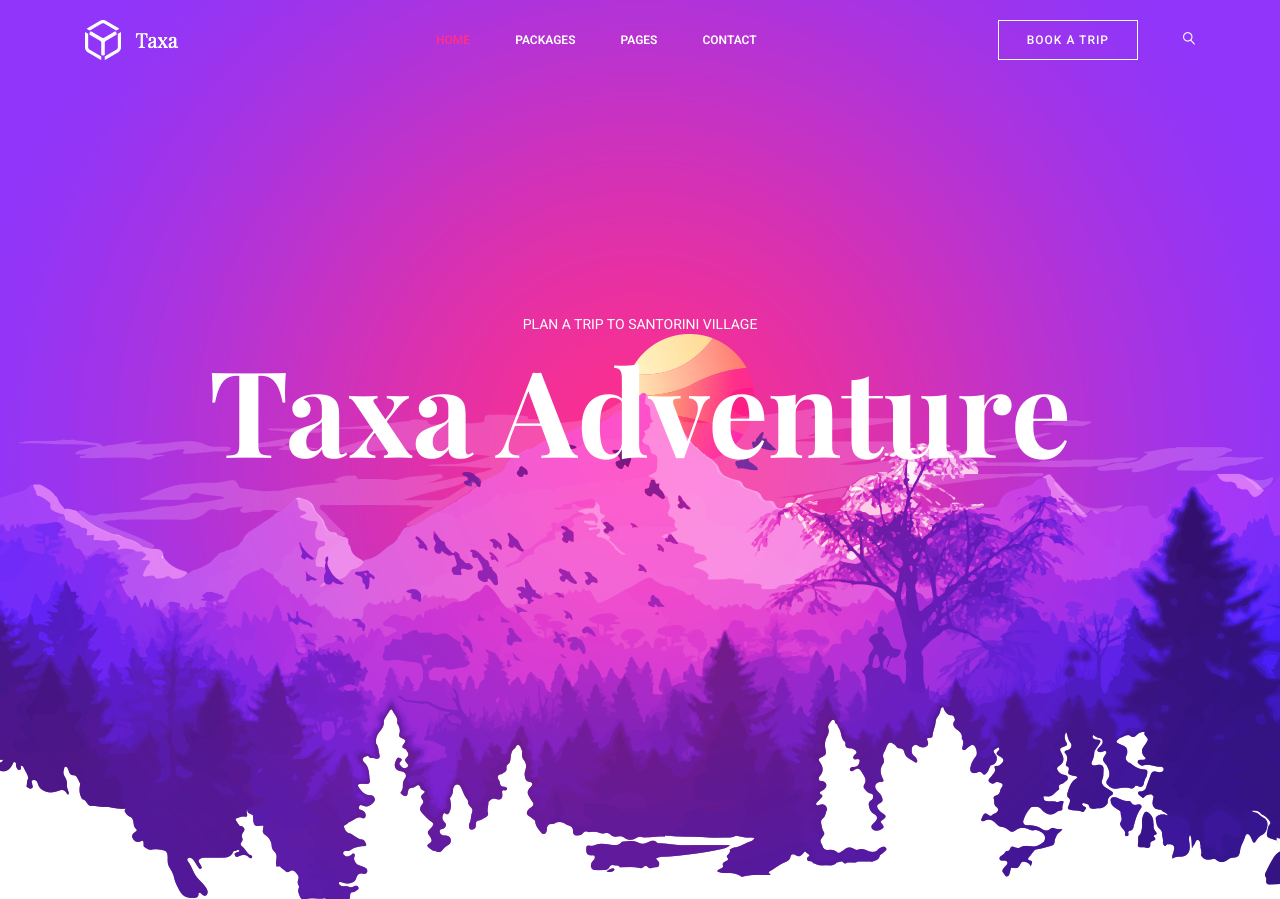
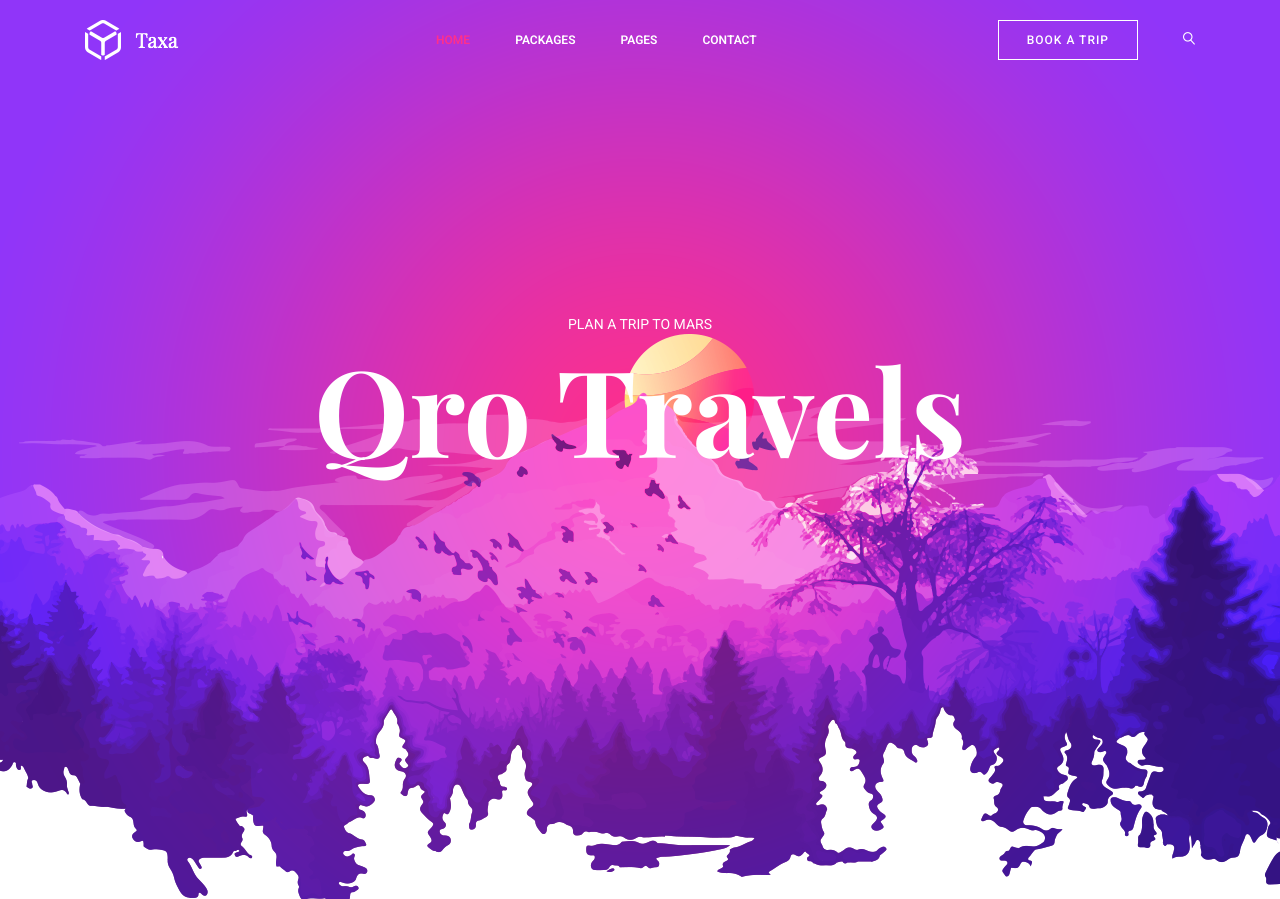
Before and after one commit to agent084/travel, a Django app: page / in a window 1280 px wide. Shown: the top 899 px of the page. Run offline with Django 3.2, Linux system fonts and the light colour scheme; some libraries are stand-ins or nearby versions.

Commit message:
Changed the name

```diff
--- a/boilerplate/templates/boilerplate/index.html
+++ b/boilerplate/templates/boilerplate/index.html
@@ -9,8 +9,8 @@
 			<div class="container">
 				<div class="row fullscreen d-flex align-items-center justify-content-center">
 					<div class="banner_content">
-						<p>Plan a trip to Santorini Village</p>
-						<h2>Taxa Adventure</h2>
+						<p>Plan a trip to Mars</p>
+						<h2>Qro Travels</h2>
 					</div>
 				</div>
 			</div>
```
